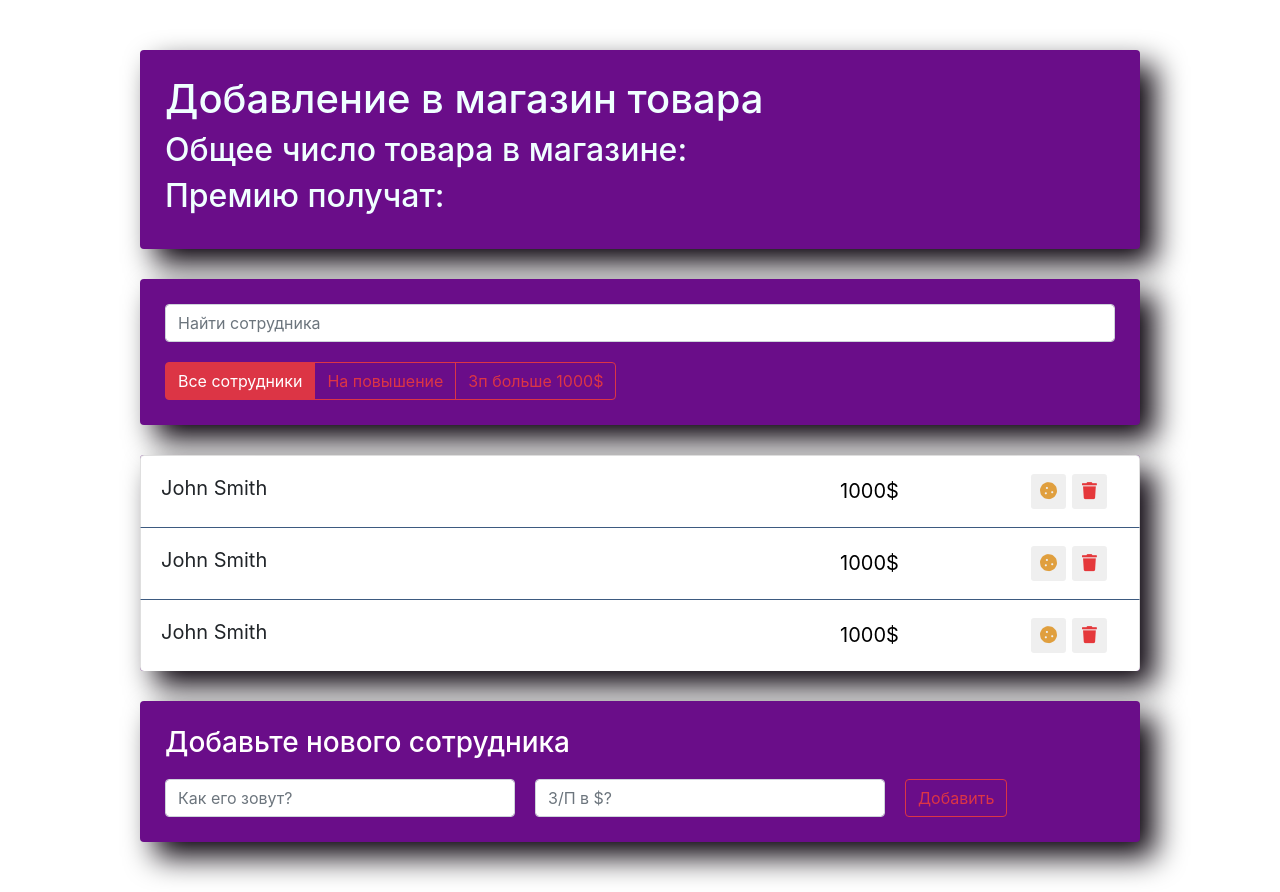
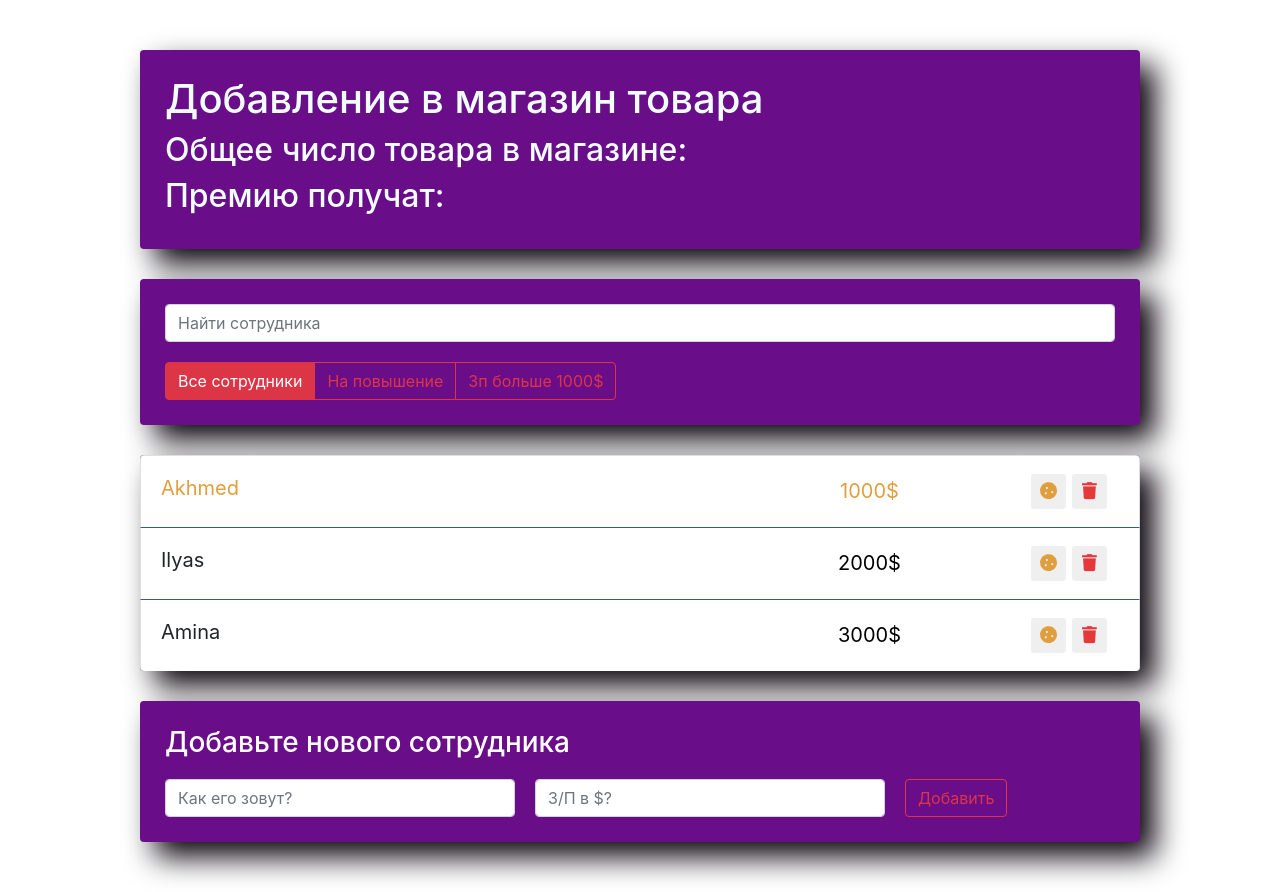
Before and after one commit to akhmed-umarov/react-hooks-redux, a React (Create React App) app: page / in a window 1280 px wide. Built offline with nearby package versions, Linux system fonts and the light colour scheme.

Commit message:
third day start

```diff
--- a/src/components/App/App.js
+++ b/src/components/App/App.js
@@ -2,9 +2,17 @@ import AppInfo from "../app-info/app-info";
 import SearchPanel from "../search-panel/search-panel";
 import AppFilter from "../app-filter/app-filter";
 import ProductList from "../product-list/product-list";
-
 import "./app.css";
 import ProductAddForm from "../product-add-form/product-add-form";
+
+
+const data = [
+   {name: "Akhmed" , salary: 1000 , increase: true},
+   {name: "Ilyas" , salary: 2000 , increase: false},
+   {name: "Amina" , salary: 3000 , increase: false}
+]
+
+
 
 function App () {
    return (
@@ -16,7 +24,7 @@ function App () {
             <AppFilter/>
          </div>
 
-      <ProductList/>
+      <ProductList arrayData = {data}/>
 
       <ProductAddForm />
       </div>
--- a/src/components/product-list-item/product-list-item.jsx
+++ b/src/components/product-list-item/product-list-item.jsx
@@ -1,11 +1,21 @@
 import './product-list-item.css';
 
 
-const ProductListItem = () =>{
+const ProductListItem = ({name , salary , increase}) =>{
+
+   const increaseFun = ()=>{
+
+      if (increase){
+      return "list-group-item d-flex justify-content-between  increase"
+      } else {
+         return "list-group-item d-flex justify-content-between "
+      }
+   }
+
    return (
-      <li className="list-group-item d-flex justify-content-between">
-         <span className="list-group-item-label">John Smith</span>
-         <input type="text" className="list-group-item-input" defaultValue="1000$"/>
+      <li className={increaseFun()}>
+         <span className="list-group-item-label">{name}</span>
+         <input type="text" className="list-group-item-input" defaultValue={salary + "$"}/>
          <div className='d-flex justify-content-center align-items-center'>
               <button type="button"
                     className="btn-cookie btn-sm ">
--- a/src/components/product-list/product-list.jsx
+++ b/src/components/product-list/product-list.jsx
@@ -2,12 +2,26 @@ import ProductListItem from "../product-list-item/product-list-item"
 import "./product-list.css";
 
 
-const ProductList = ()=>{
+const ProductList = ({arrayData})=>{
+
+
+
+
+   const elements = arrayData.map(el=>{
+      return (
+          <ProductListItem {...el}/>
+      )
+   })
+
+
+
+   // const elements = arrayData.map(el=> <ProductListItem {...el}/>)
    return (
       <ul className="app-list list-group">
-         <ProductListItem/>
-         <ProductListItem/>
-         <ProductListItem/>
+         {elements}
+         {/* <ProductListItem name = "Akhmed" salary={800}/>
+         <ProductListItem name = "Ilyas" salary={1000}/>
+         <ProductListItem name = "Amina" salary={3000}/> */}
       </ul>
    )
 }
--- a/src/index.js
+++ b/src/index.js
@@ -5,6 +5,11 @@ import App from './components/App/App.js';
 
 //Second day start
 
+///Компонент не может изменять пропсы которые в него передают , для того чтобы что то менять надо рендорить компонент заново
+///in jsx you can't used object in elements if your want show this object in dom
+
+//start third day
+
 const root = ReactDOM.createRoot(document.getElementById('root'));
 root.render(
   <React.StrictMode>
```
